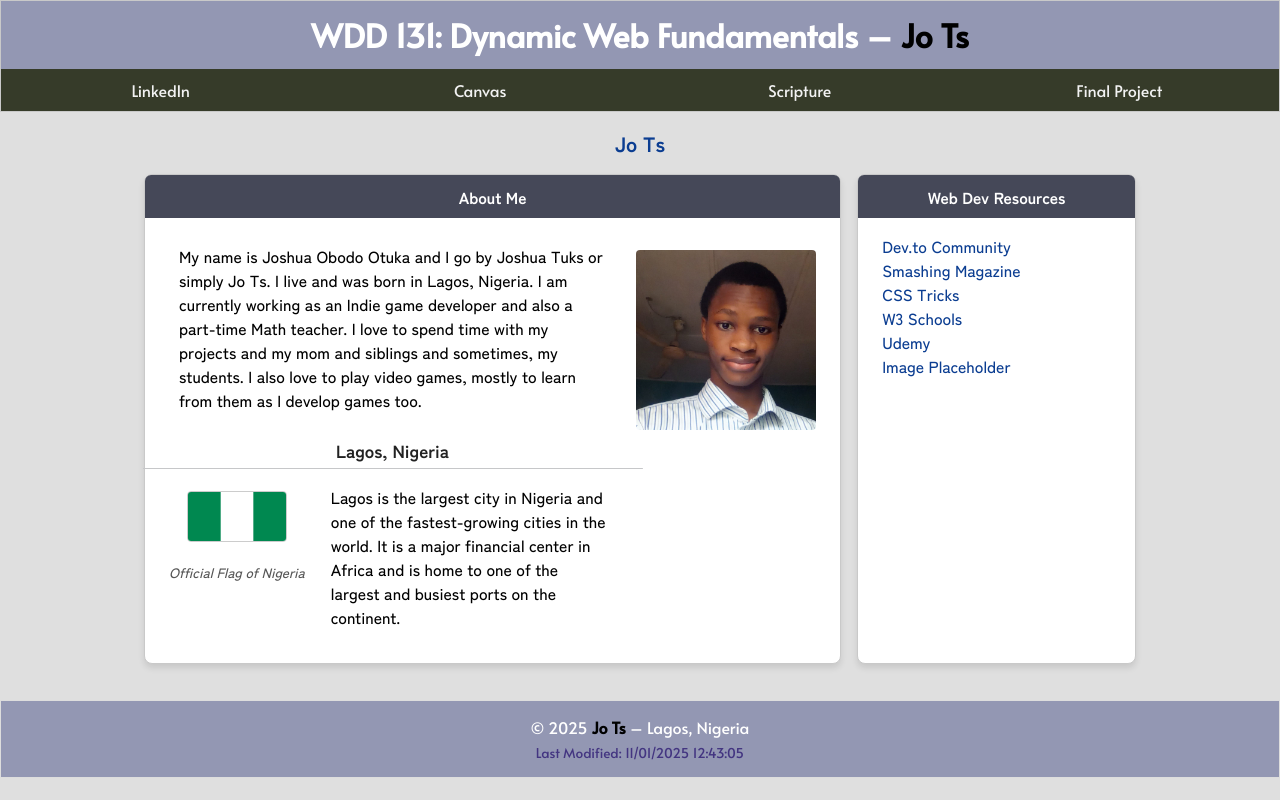
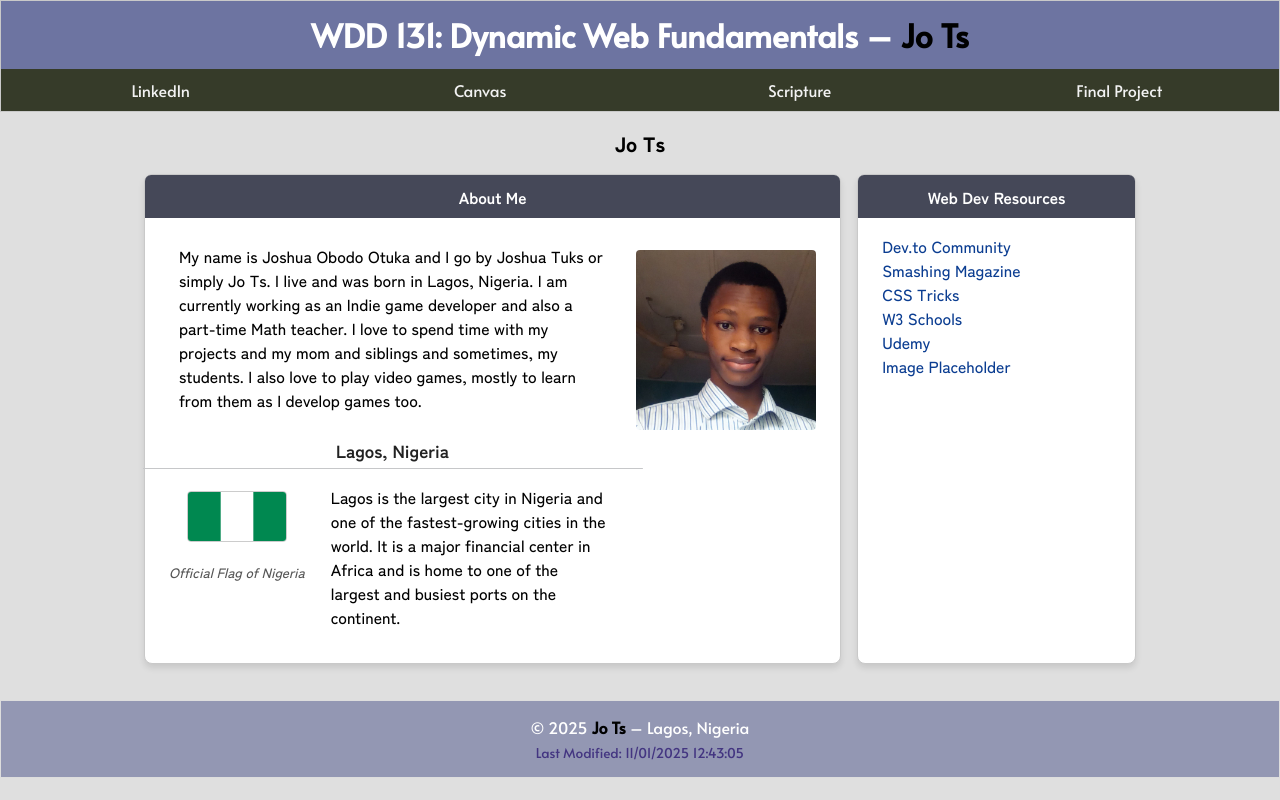
Before and after one commit to J-o-T-s/wdd131, a plain HTML site: page index.html in a window 1280 px wide. Drawn offline with Linux system fonts and the light colour scheme.

Commit message:
Fixed issues and warnings from Audit Tool v2.6

```diff
--- a/styles/base.css
+++ b/styles/base.css
@@ -21,7 +21,7 @@ header{
     width: 100%;
     margin: 0 auto;
     border: 1px solid #c9c9c9;
-    background-color: #9397b3;
+    background-color: #6d74a1;
 }
 
 #course-title{
@@ -84,7 +84,8 @@ main h1 {
   grid-column: 1 / -1;
   text-align: center;
   font-size: 1.3rem;
-  color: #0b3d91;
+  font-weight: 900;
+  color: #000;
   cursor: default;
   margin: 0;
 }
```
